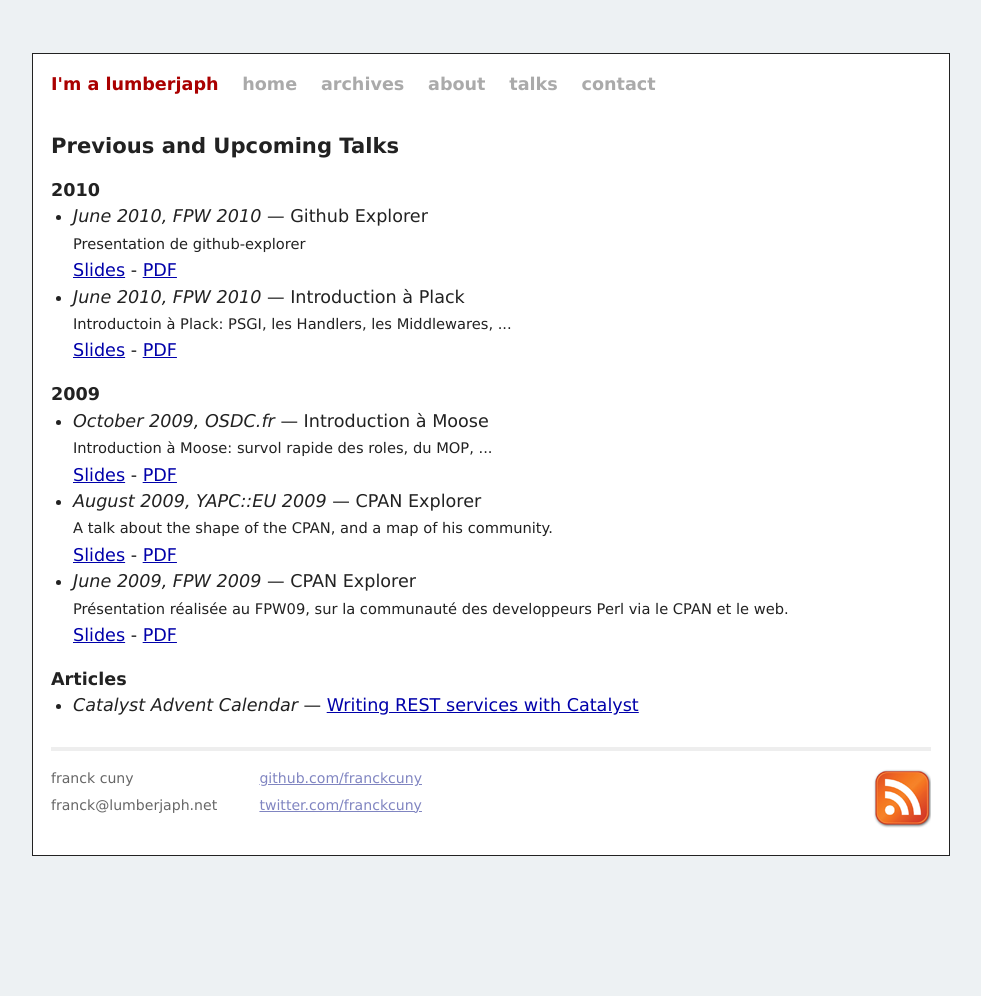
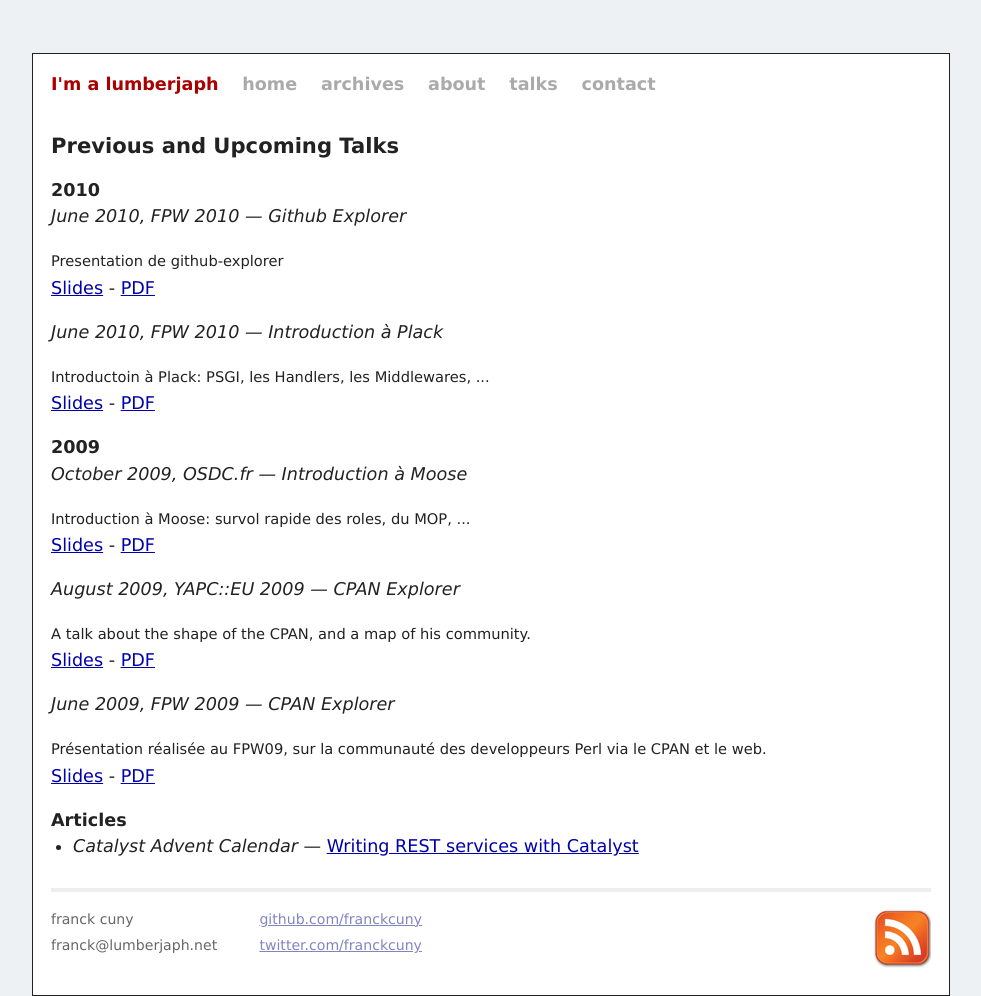
Before and after one commit to jacomyal/franckcuny.github.com, a Jekyll site: the page built from talks/index.html, in a window 1280 px wide. Shown: the whole page, without its empty margins (149-1130 px from the left). Built offline with Jekyll 4.4.1, drawn with Linux system fonts in a browser that asks for light colours; some web fonts are replaced; before the commit the page ends 953 px from its top, so only the background shows below that.

Commit message:
playing with HTML5

```diff
--- a/_layouts/default.html
+++ b/_layouts/default.html
@@ -1,19 +1,18 @@
 <!DOCTYPE html>
-<html>
+<html lang="en">
 <head>
-   <meta http-equiv="content-type" content="text/html; charset=utf-8" />
-   <meta content="en-us" http-equiv="Content-Language" />
+   <meta charset="utf-8" />
    <title>{{ page.title }}</title>
    <meta name="author" content="franck cuny" />
    <link href="http://feeds.feedburner.com/ImALumberjaph" rel="alternate" title="I'm a lumberjaph" type="application/atom+xml" />
 
-   <!-- syntax highlighting CSS -->
-   <link rel="stylesheet" href="/static/css/syntax.css" type="text/css" />
+   <!--syntax highlighting CSS-->
+   <link rel="stylesheet" href="/static/css/syntax.css" />
 
-   <!-- Homepage CSS -->
-   <link rel="stylesheet" href="/static/css/screen.css" type="text/css" media="screen, projection" />
+   <!--Homepage CSS-->
+   <link rel="stylesheet" href="/static/css/screen.css" media="screen, projection" />
 
-   <link href="/favicon.ico" rel="shortcut icon" type="image/x-icon" />
+   <link href="/favicon.ico" rel="shortcut icon" />
    <link rel="openid.server" href="http://franckcuny.myopenid.com/" />
    <link rel="openid2.provider" href="http://franckcuny.myopenid.com/" />
    {% include analytics.html %}
@@ -21,17 +20,20 @@
 <body>
 
 <div class="site">
+  <nav>
     <div class="title">
       <a href="/">I'm a lumberjaph</a>
       <a class="extra" href="/">home</a>
-    <a class="extra" href="/archives.html">archives</a>
-    <a class="extra" href="/about/">about</a>
+      <a class="extra" rel="archives" href="/archives.html">archives</a>
+      <a class="extra" rel="author" href="/about/">about</a>
       <a class="extra" href="/talks/">talks</a>
       <a class="extra" href="/contact/">contact</a>
     </div>
+  </nav>
 
   {{ content }}
 
+  <footer>
   <div class="footer">
     <div class="contact">
       <p>
@@ -46,11 +48,12 @@
       </p>
     </div>
     <div class="rss">
-      <a href="http://lumberjaph.net/index.atom">
+      <a href="http://feeds.feedburner.com/ImALumberjaph">
         <img src="/static/imgs/rss.png" alt="Subscribe to RSS Feed" />
       </a>
     </div>
   </div>
+  </footer>
 </div>
 
 </body>
--- a/static/css/screen.css
+++ b/static/css/screen.css
@@ -140,7 +140,7 @@
     color: #aaa;
   }
 
-  .site .footer {
+  .site footer {
     font-size: 80%;
     color: #666;
     border-top: 4px solid #eee;
@@ -148,22 +148,22 @@
     overflow: hidden;
   }
 
-    .site .footer .contact {
+    .site footer .contact {
       float: left;
       margin-right: 3em;
     }
 
-      .site .footer .contact a {
+      .site footer .contact a {
         color: #8085C1;
       }
 
-    .site .footer .rss {
+    .site footer .rss {
       margin-top: 1.1em;
       margin-right: -.2em;
       float: right;
     }
 
-      .site .footer .rss img {
+      .site footer .rss img {
         border: 0;
       }
 
--- a/talks/index.html
+++ b/talks/index.html
@@ -2,48 +2,55 @@
 layout: default
 ---
 <h2>Previous and Upcoming Talks</h2>
+
 <h3>2010</h3>
-<ul>
-    <li>
-        <em>June 2010, FPW 2010</em> &#8212; Github Explorer
-        <br />
+
+<article itemscope itemtype="http://data-vocabulary.org/Event">
+  <em itemprop="summary">June 2010, FPW 2010 &#8212; Github Explorer</em>
+  <p itemprop="description">
     <small>Presentation de github-explorer</small>
     <br />
     <a href="http://www.slideshare.net/franckcuny/github-explorer">Slides</a> - <a href="http://franck.lumberjaph.net/slides/github-explorer.pdf">PDF</a>
-    </li>
-    <li>
-        <em>June 2010, FPW 2010</em> &#8212; Introduction à Plack
-        <br />
+  </p>
+</article>
+
+<article itemscope itemtype="http://data-vocabulary.org/Event">
+  <em itemprop="summary">June 2010, FPW 2010 &#8212; Introduction à Plack</em>
+  <p itemprop="description">
     <small>Introductoin à Plack: PSGI, les Handlers, les Middlewares, ...</small>
     <br />
     <a href="http://www.slideshare.net/franckcuny/introduction-a-plack">Slides</a> - <a href="http://franck.lumberjaph.net/slides/introduction_a_plack.pdf">PDF</a>
-    </li>
-</ul>
+</article>
 
 <h3>2009</h3>
-<ul>
-    <li>
-        <em>October 2009, OSDC.fr</em> &#8212; Introduction à Moose
-        <br />
+
+<article itemscope itemtype="http://data-vocabulary.org/Event">
+  <em itemprop="summary">October 2009, OSDC.fr &#8212; Introduction à Moose</em>
+  <p itemprop="description">
     <small>Introduction à Moose: survol rapide des roles, du MOP, ...</small>
     <br />
     <a href="http://www.slideshare.net/franckcuny/introduction-a-moose">Slides</a> - <a href="http://labs.linkfluence.net/osdcfr09/Introduction_a_Moose.pdf">PDF</a>
-    </li>
-    <li>
-        <em>August 2009, YAPC::EU 2009</em> &#8212; CPAN Explorer
-        <br />
+  </p>
+</article>
+
+<article itemscope itemtype="http://data-vocabulary.org/Event">
+  <em itemprop="summary">August 2009, YAPC::EU 2009 &#8212; CPAN Explorer</em>
+  <p itemprop="description">
     <small>A talk about the shape of the CPAN, and a map of his community. </small>
     <br />
     <a href="http://www.slideshare.net/franckcuny/map-of-the-perl-and-cpan-community">Slides</a> - <a href="http://labs.linkfluence.net/yapceu09/talk.pdf">PDF</a>
-    </li>
-    <li>
-        <em>June 2009, FPW 2009</em> &#8212; CPAN Explorer
-        <br />
+  </p>
+</article>
+
+<article itemscope itemtype="http://data-vocabulary.org/Event">
+  <em itemprop="summary">June 2009, FPW 2009 &#8212; CPAN Explorer</em>
+  <p itemprop="description">
     <small>Présentation réalisée au FPW09, sur la communauté des developpeurs Perl via le CPAN et le web.</small>
     <br />
     <a href="http://www.slideshare.net/franckcuny/cartographie-du-cpan-et-de-sa-communaut">Slides</a> - <a href="http://labs.linkfluence.net/fpw09/resources/slides/">PDF</a>
-    </li>
-</ul>
+  </p>
+</article>
+
 <h3>Articles</h3>
 <ul>
     <li>
```
Also changed, not shown: _includes/disqus.html (added, +23 -0 lines), _layouts/post.html (+6 -29 lines), about/index.html (+17 -12 lines). Lines whose indentation alone changed are shown as unchanged.
